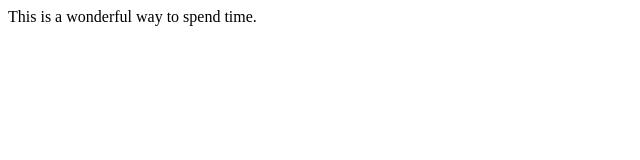
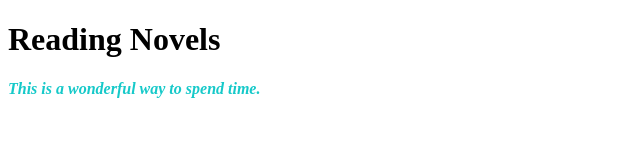
Before and after one commit to Grootcode21/CSS-Animations, a plain HTML site: page Notification-popup-animation/index.html in a window 1280 px wide. Shown: the whole page, without its empty margins (0-640 px from the left). Drawn offline with nearby package versions, Linux system fonts and the light colour scheme.

Commit message:
Added body content

```diff
--- a/Notification-popup-animation/index.html
+++ b/Notification-popup-animation/index.html
@@ -9,6 +9,7 @@
 
 </head>
 <body>
+    <h1>Reading Novels</h1>
     <div class="text"> This is a wonderful way to spend time.</div>
     <div class="notification">
         <p>Hey, Welcome back! <i class="bi bi-emoji-smile"></i></p>
--- a/Notification-popup-animation/style.css
+++ b/Notification-popup-animation/style.css
@@ -47,3 +47,9 @@
         transform: scaleX(1);
     }
 }
+
+.text {
+    color: #16c9c9;
+    font-style: oblique;
+    font-weight: bolder;
+}
```
